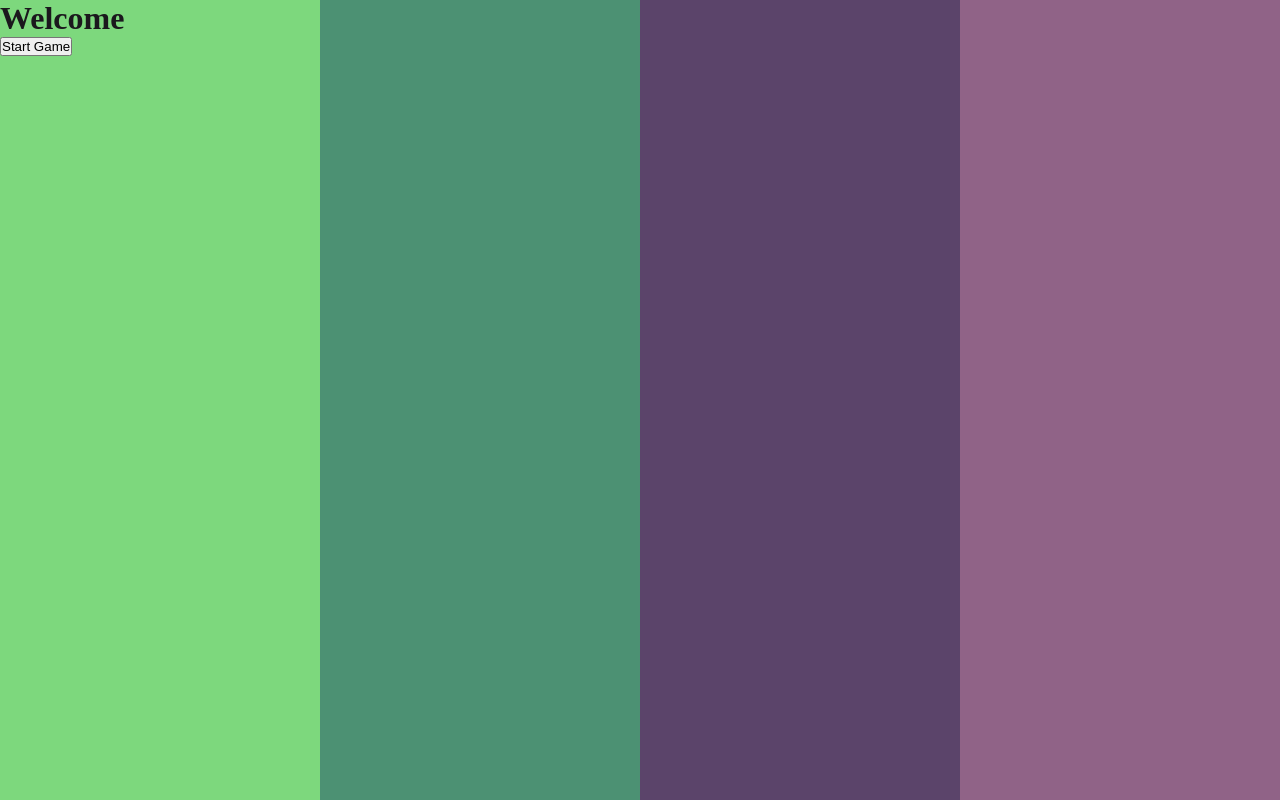
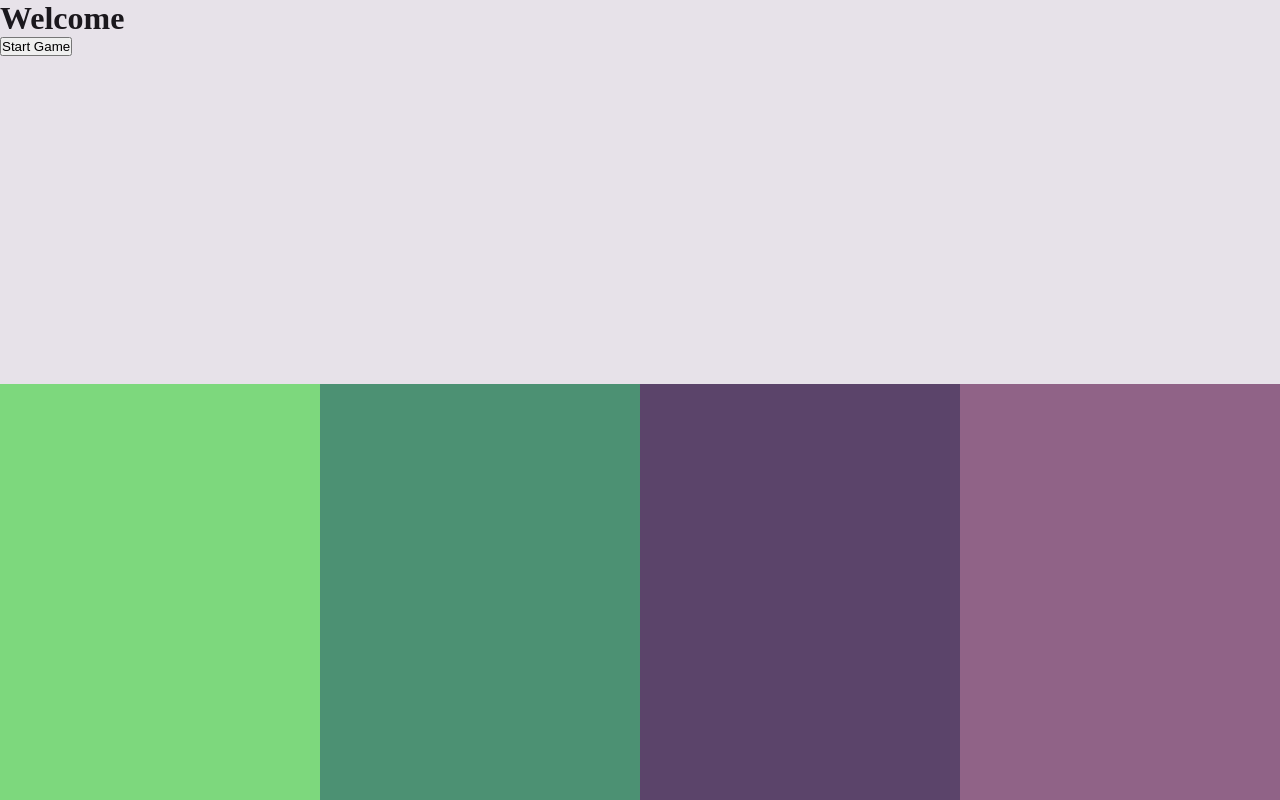
Before and after one commit to Lu-Smith/obstacle-jumping-game-vue, a Vue app: page / in a window 1280 px wide. Built offline with nearby package versions, Linux system fonts and the light colour scheme.

Commit message:
Updated styling for IntroPage.vue

```diff
--- a/src/components/IntroPage.vue
+++ b/src/components/IntroPage.vue
@@ -1,6 +1,8 @@
 <template>
-      <h1>{{ msg }}</h1>
-      <button @click="handleStartGame">Start Game</button>
+  <div>
+    <h1>{{ msg }}</h1>
+    <button @click="handleStartGame">Start Game</button>
+  </div>
 </template>
 
 <script setup lang="ts">
@@ -12,3 +14,10 @@ const handleStartGame = () => {
   emits('startGame', true);
 };
 </script>
+
+<style lang="scss" scoped>
+  div {
+    background: $primary-background;
+    height: 30vw;
+  }
+</style>
--- a/src/styles/_variables.scss
+++ b/src/styles/_variables.scss
@@ -1,5 +1,6 @@
 //colors
 $primary-color: rgb(27, 24, 29);
+$secondary-color: #5b446a;
 
 //backgrounds
 $primary-background: rgb(231, 226, 233);
```
